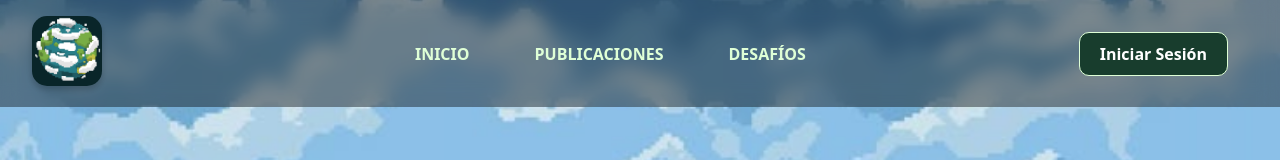
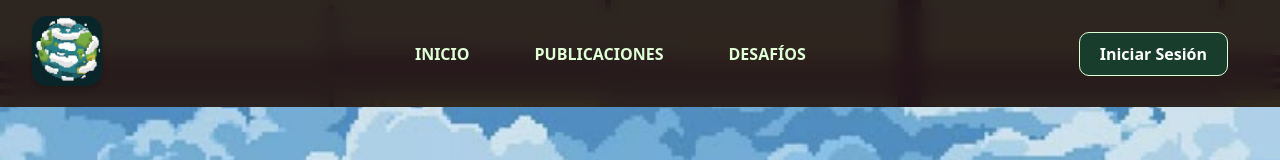
Before and after one commit to Alee234324444444444444444444/proyecto-integrador-final, a React (Create React App) app in the folder client/: page / in a window 1280 px wide. Shown: the top 160 px of the page. Built offline with nearby package versions, Linux system fonts and the light colour scheme; no server answers.

Commit message:
CSS INCOMPLETO

```diff
--- a/client/src/styles/CharacterCanvas.css
+++ b/client/src/styles/CharacterCanvas.css
@@ -8,9 +8,10 @@
   min-height: 70vh;
   max-width: 1200px;
   margin: auto;
-  background: linear-gradient(135deg, #0D0D0D  , #A1D884  ); /* Fondo degradado */
+  background-image: url(../images/context.jpg); /* Fondo degradado */
   backdrop-filter: blur(12px);
   border-radius: 15px;
+  border: solid 1px rgba(255, 255, 255, 0.8);;
   box-shadow: 0 8px 20px rgba(0, 0, 0, 0.2);
 }
 
--- a/client/src/styles/Navbar.css
+++ b/client/src/styles/Navbar.css
@@ -3,7 +3,7 @@
   background-color: rgba(0, 0, 0, 0.4);
   color: white;
   padding: 1rem 2rem;
-  position: fixed;
+  position: static;
   top: 0;
   left: 0;
   right: 0;
--- a/client/src/styles/globals.css
+++ b/client/src/styles/globals.css
@@ -5,6 +5,7 @@ body {
     margin: 0;
     padding: 0;
     color: #333;
+    background-image: url(../images/context.jpg) ;
   }
 
   a {
```
